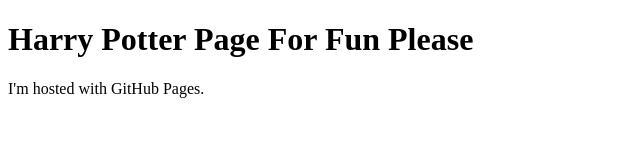
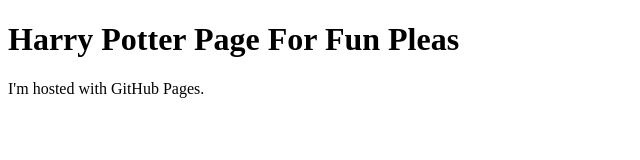
Before and after one commit to Elizabeth-Murillo/GWC, a plain HTML site: page index.html in a window 1280 px wide. Shown: the full height of the page, 0-640 px from the left. Drawn offline with Linux system fonts and the light colour scheme.

Commit message:
Update index.html

```diff
--- a/index.html
+++ b/index.html
@@ -1,7 +1,7 @@
 <!DOCTYPE html>
 <html>
 <body>
-  <h1>Harry Potter Page For Fun Please</h1>
+  <h1>Harry Potter Page For Fun Pleas</h1>
   <p> I'm hosted with GitHub Pages.</p>
 </body>
 </html>
```
